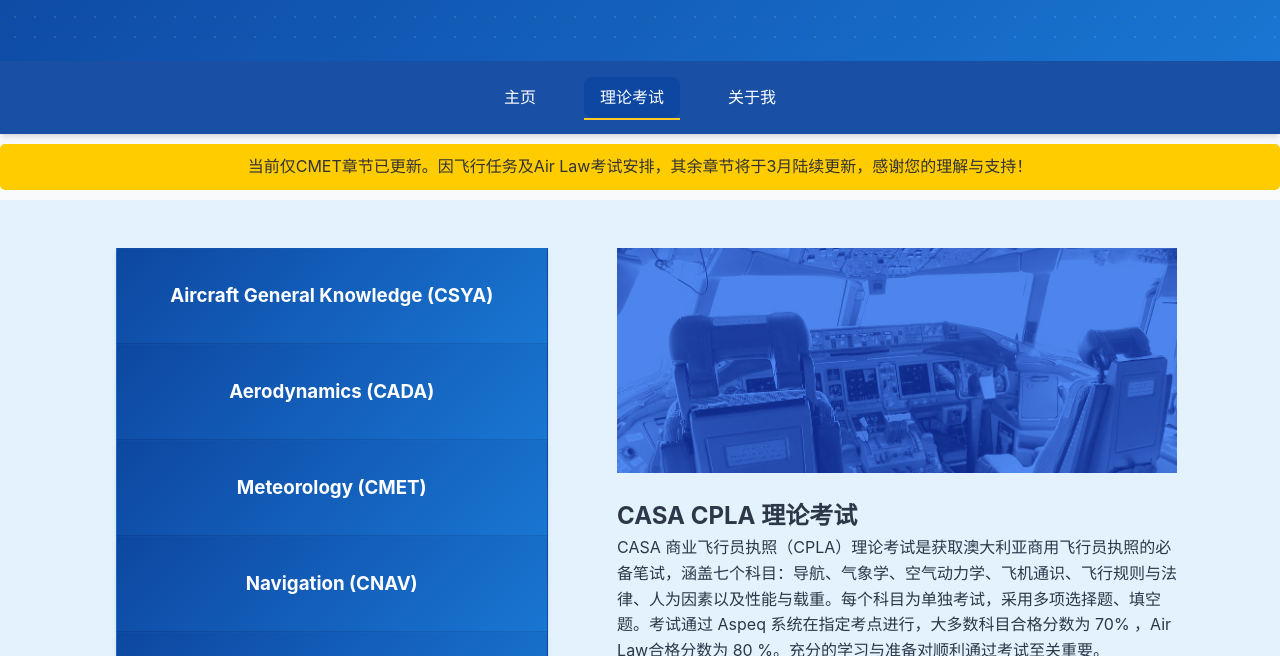
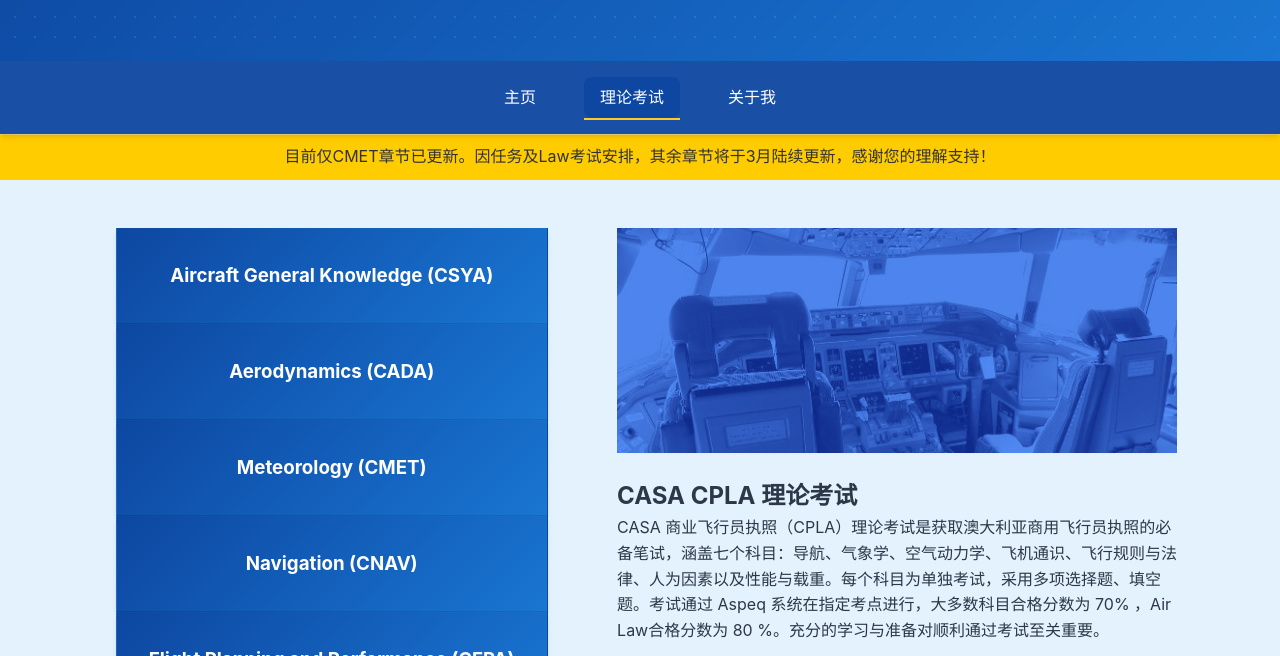
Before and after one commit to Yohann-Zhao/YohannBlog, a plain HTML site: page theory.html in a window 1280 px wide. Shown: the part 144-800 px from the top of the page. Drawn offline with Linux system fonts and the light colour scheme.

Commit message:
调整样式

```diff
--- a/styles.css
+++ b/styles.css
@@ -126,8 +126,8 @@ nav a.active::after {
 .section {
     margin: 3rem auto;
     background: var(--background-color);
-    max-width: 60%;
     border-radius: 1rem;
+    width: 60%;
     padding: 2.5rem;
     margin-bottom: 2rem;
     box-shadow: var(--shadow-md);
@@ -530,10 +530,9 @@ table {
 }
 /* theory页面消息提醒*/
 .alert {
+    top: 1rem;
     background-color: #ffcc00;
     color: #333;
     padding: 10px;
     text-align: center;
-    margin: 10px 0;
-    border-radius: 5px;
 }
--- a/theory.html
+++ b/theory.html
@@ -24,7 +24,7 @@
 
     <!-- 消息提醒 -->
     <div class="alert">
-        <p>当前仅CMET章节已更新。因飞行任务及Air Law考试安排，其余章节将于3月陆续更新，感谢您的理解与支持！</p>
+        <p>目前仅CMET章节已更新。因任务及Law考试安排，其余章节将于3月陆续更新，感谢您的理解支持！</p>
     </div>
 
     <main class="container">
```
Also changed, not shown: index.html (+1 -1 lines).
